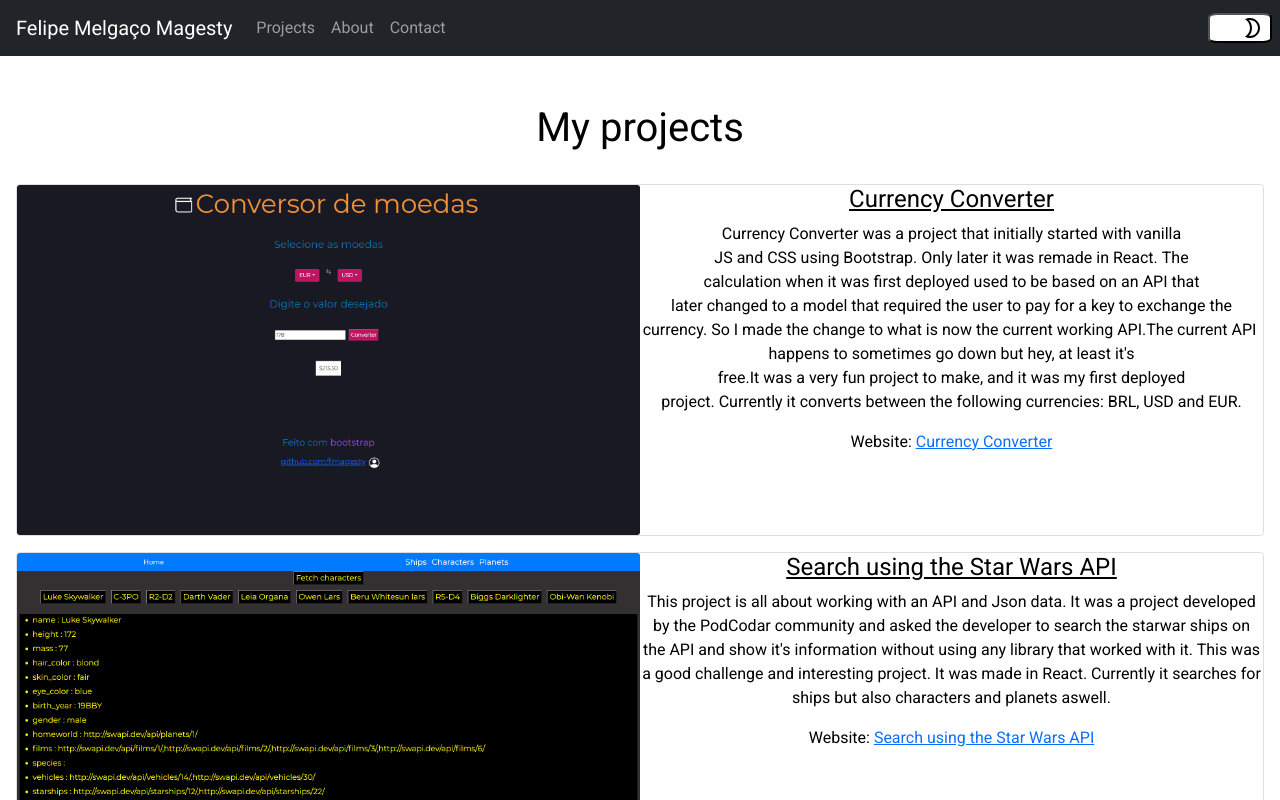
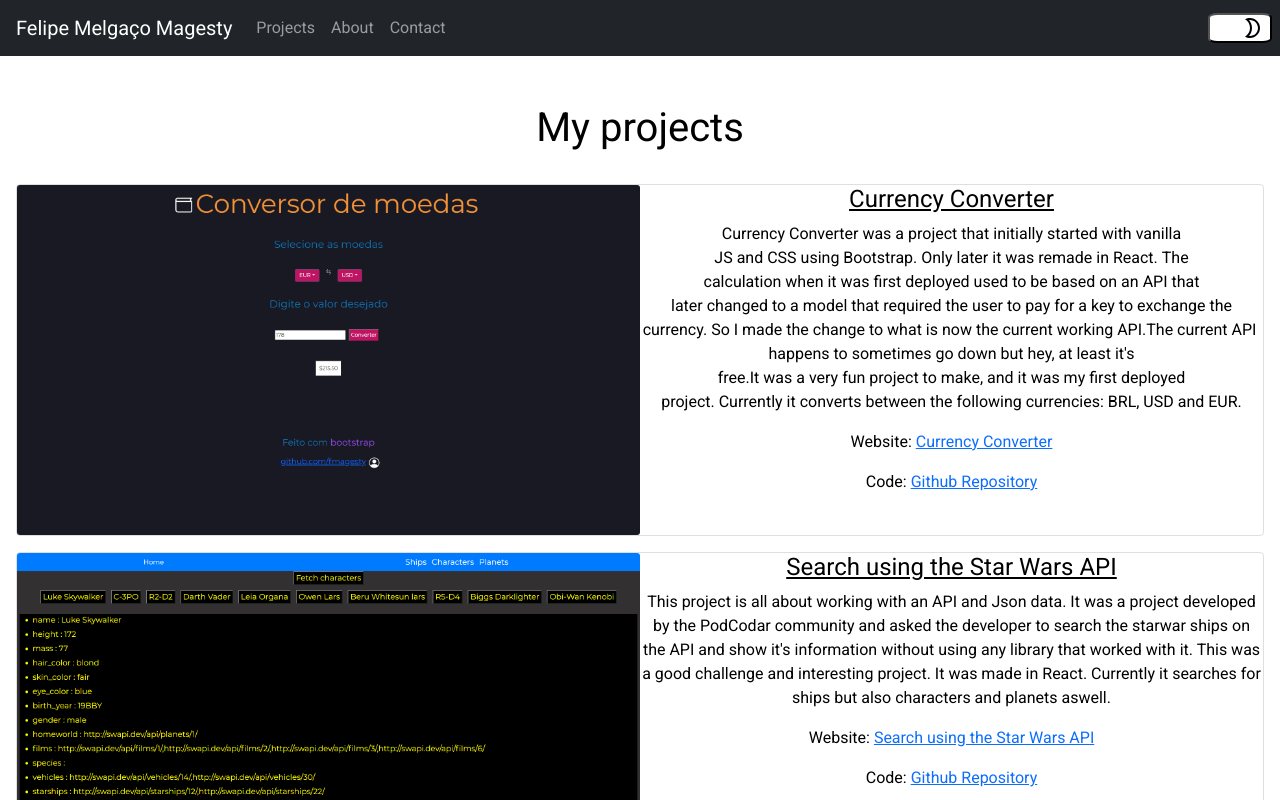
Before and after one commit to melipefelgaco/melipefelgaco, a React (Create React App) app: page / in a window 1280 px wide. Shown: the top 800 px of the page. Built offline with nearby package versions, Linux system fonts and the light colour scheme.

Commit message:
added code link to github repos of each project

```diff
--- a/src/Components/ProjectCard.js
+++ b/src/Components/ProjectCard.js
@@ -17,6 +17,12 @@
                 {data.title}
               </a>
             </p>
+            <p>
+              Code:{" "}
+              <a target={"_blank"} rel="noreferrer" href={data.code}>
+                Github Repository
+              </a>
+            </p>
           </div>
         </div>
       ))}
--- a/src/data.js
+++ b/src/data.js
@@ -12,42 +12,49 @@
     title: "Currency Converter",
     text: "Currency Converter was a project that initially started with vanilla JS and CSS using Bootstrap. Only later it was remade in React. The calculation when it was first deployed used to be based on an API that later changed to a model that required the user to pay for a key to exchange the currency. So I made the change to what is now the current working API.The current API happens to sometimes go down but hey, at least it's free.It was a very fun project to make, and it was my first deployed project. Currently it converts between the following currencies: BRL, USD and EUR.",
     website: "https://fmagesty.github.io/currency-converter/",
+    code: "https://github.com/fmagesty/currency-converter",
   },
   {
     img: starWarsImg,
     title: "Search using the Star Wars API",
     text: "This project is all about working with an API and Json data. It was a project developed by the PodCodar community and asked the developer to search the starwar ships on the API and show it's information without using any library that worked with it. This was a good challenge and interesting project. It was made in React. Currently it searches for ships but also characters and planets aswell.",
     website: "https://fmagesty.github.io/react-sw-api/",
+    code: "https://github.com/fmagesty/react-sw-api",
   },
   {
     img: tarkovImg,
     title: "Escape From Tarkov: Ballistics Simulator",
     text: " EFT: Ballistics Simulator was made for players to solve the problem of not knowing about which of the ingame ammo to use. Until the developers of EFT release a public API this one will be my only EFT project for the moment.",
     website: "https://fmagesty.github.io/react-tarkov-ballistics/",
+    code: "https://github.com/fmagesty/react-tarkov-ballistics",
   },
   {
     img: simInt,
     title: "React Forms",
     text: "React Forms was made to use forms and deal with errors that might appear. It consumes the API via Postman and deals with: user sign in, user login and profile update. This project depends on a 3rd party backend server to run properly, beyond my reach. It will run smoothly as long as the backend holds, but the code is still replicable on other projects, if needed.",
     website: "https://fmagesty.github.io/react-forms/",
+    code: "https://github.com/fmagesty/react-forms",
   },
   {
     img: bookFinder,
     title: "Find Your Book",
     text: "Find Your Book uses the Google Books API to return these books after a quick search. It shows details about each book. The project was made to enter a front-end challenge.",
     website: "https://fmagesty.github.io/book-finder/",
+    code: "https://github.com/fmagesty/book-finder",
   },
   {
     img: buttonAesthetics,
     title: "Button Aesthetics",
     text: "This page is just a very simple project to generate random colored buttons. The user types a value between the numbers 1 to 1000 and it automatically generates that number of buttons, each one using random RGB colors. Clicking a button will change the screen background but that's all.",
     website: "https://fmagesty.github.io/button-aesthetics/",
+    code: "https://github.com/fmagesty/button-aesthetics",
   },
   {
     img: quizShow,
     title: "Quiz Show",
     text: "Quiz Show generates 50 questions based on the Open Trivia Database API (https://opentdb.com/) and keeps track of the user score from those 50 questions. The user can also choose which difficulty to play. There is a modal for each incorrect/correct answer clicked as feedback. The score is displayed at the end.",
     website: "https://fmagesty.github.io/quiz-show/",
+    code: "https://github.com/fmagesty/quiz-show",
   },
 ];
 
```
